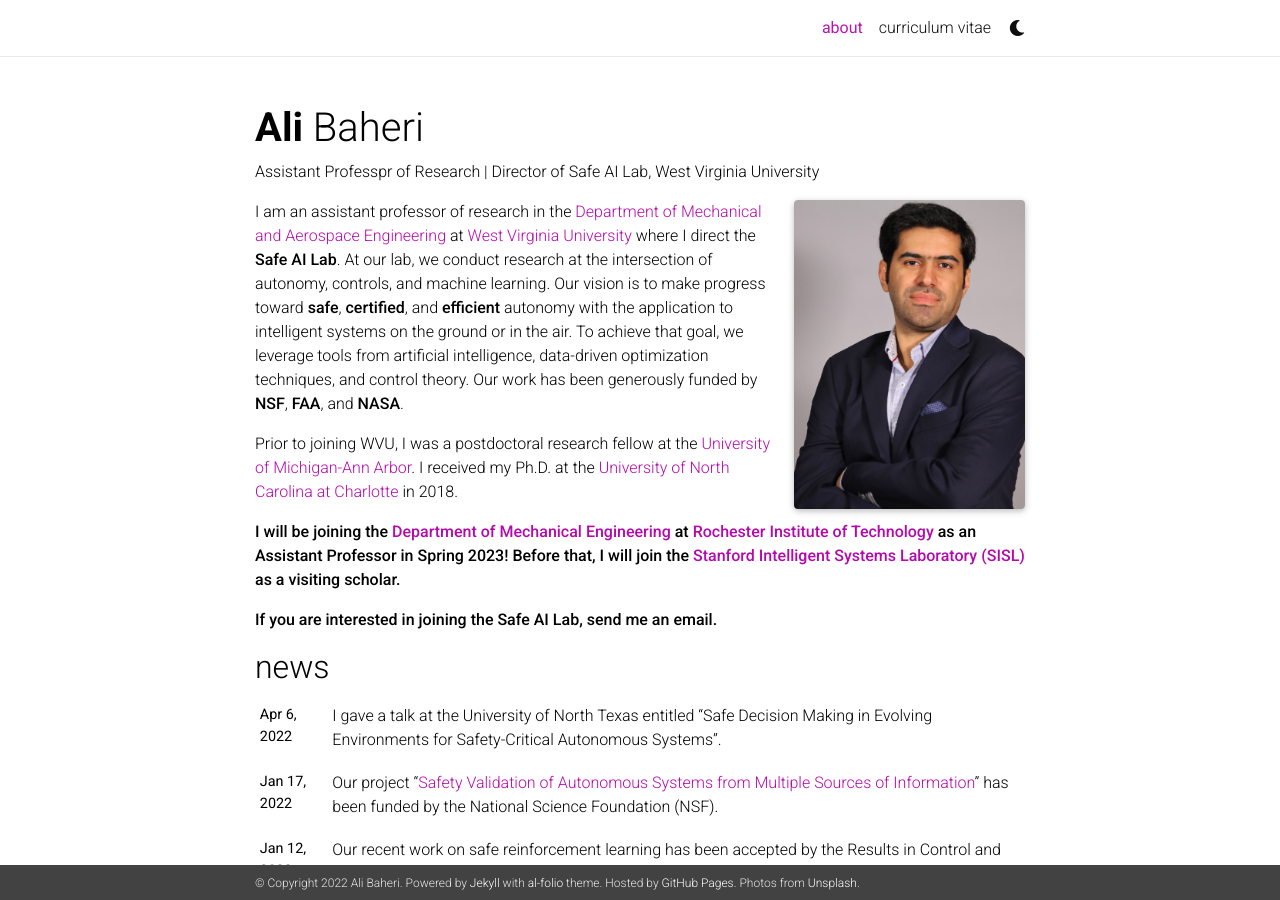
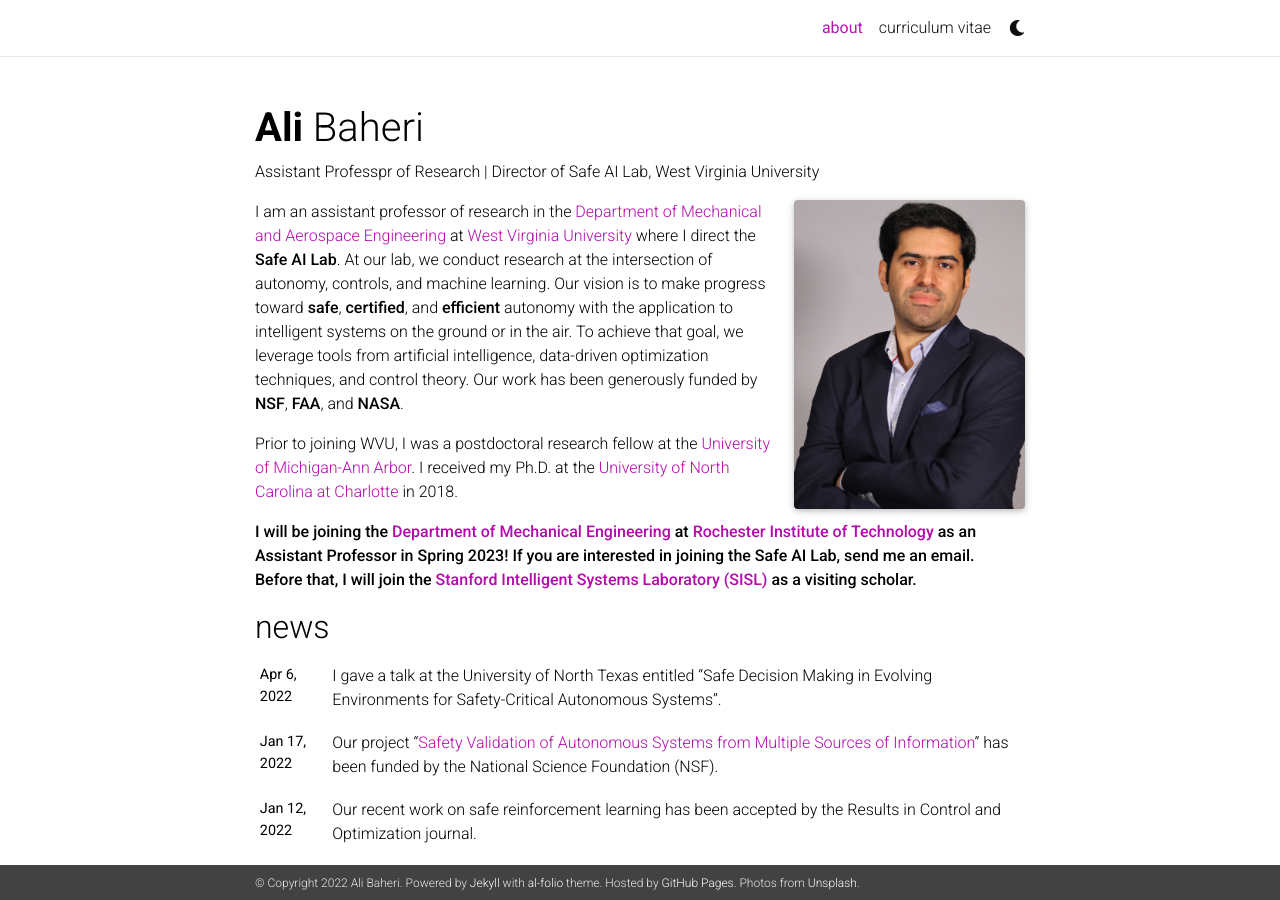
Before and after one commit to AliBaheri/alibaheri, a Jekyll site: the page built from _pages/about.md, in a window 1280 px wide and 900 px high. Built offline with Jekyll 4.4.1, drawn with Linux system fonts in a browser that asks for light colours; nearby versions of some CDN libraries; comment, search, counter and statistics services are not loaded; a style sheet for code colours, icons or effects is not loaded.

```diff
--- a/_pages/about.md
+++ b/_pages/about.md
@@ -24,6 +24,4 @@ Our vision is to make progress toward **safe**, **certified**, and **efficient**
 
 Prior to joining WVU, I was a postdoctoral research fellow at the [University of Michigan-Ann Arbor](https://umich.edu/). I received my Ph.D. at the [University of North Carolina at Charlotte](https://www.charlotte.edu/) in 2018.
 
-**I will be joining the [Department of Mechanical Engineering](https://www.rit.edu/engineering/department-mechanical-engineering) at [Rochester Institute of Technology](https://www.rit.edu/) as an Assistant Professor in Spring 2023! Before that, I will join the [Stanford Intelligent Systems Laboratory (SISL)](https://web.stanford.edu/group/sisl/cgi-bin/wordpress/) as a visiting scholar.**
-
-**If you are interested in joining the Safe AI Lab, send me an email.**
+**I will be joining the [Department of Mechanical Engineering](https://www.rit.edu/engineering/department-mechanical-engineering) at [Rochester Institute of Technology](https://www.rit.edu/) as an Assistant Professor in Spring 2023! If you are interested in joining the Safe AI Lab, send me an email. Before that, I will join the [Stanford Intelligent Systems Laboratory (SISL)](https://web.stanford.edu/group/sisl/cgi-bin/wordpress/) as a visiting scholar.**
```
